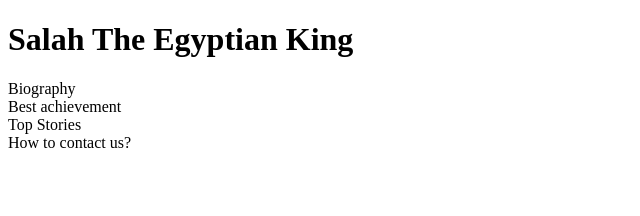
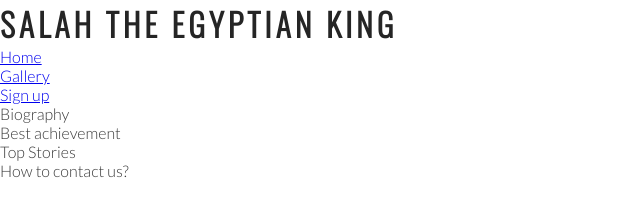
Before and after one commit to Melhefnawi/Salah-Egyptian-King-, a plain HTML site: page index.html in a window 1280 px wide. Shown: the whole page, without its empty margins (0-640 px from the left). Drawn offline with nearby package versions, Linux system fonts and the light colour scheme.

Commit message:
adding the heading structure

```diff
--- a/assets/css/style.css
+++ b/assets/css/style.css
@@ -0,0 +1,19 @@
+@import url('https://fonts.googleapis.com/css2?family=Lato:wght@300&family=Oswald:wght@300&display=swap');
+
+* {
+    margin: 0;
+    padding: 0;
+    border: none;
+}
+body{
+    font-family: Lato, sans-serif;
+    font: weight 300px;
+    color: #3a3a3a;
+}
+/* heading and logo style*/
+
+h1, h2 {
+    font-family: Oswald, sans-serif;
+    text-transform: uppercase;
+    letter-spacing: 4px;
+    color: #252525;}
--- a/index.html
+++ b/index.html
@@ -9,7 +9,12 @@
 </head>
 <body>
     <header>
-        <h1>Salah The Egyptian King</h1>
+        <h1 #logo>Salah The Egyptian King</h1>
+        <ul #menu>
+            <li><a href="#">Home</a></li>
+            <li><a href="#">Gallery</a></li>
+            <li><a href="#">Sign up</a></li>
+        </ul>
 
     </header>
     <section>Biography</section>
```
Also changed, not shown: assets/images/Egyptian King.jpeg (added), assets/images/mo Salah.jpg (added).
